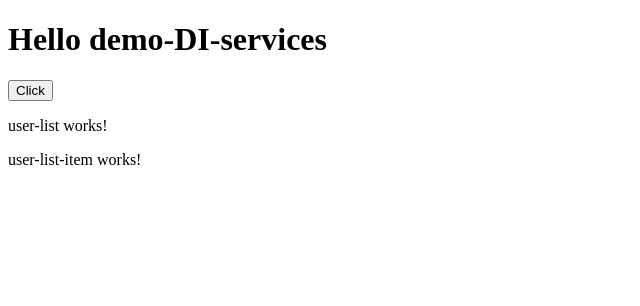
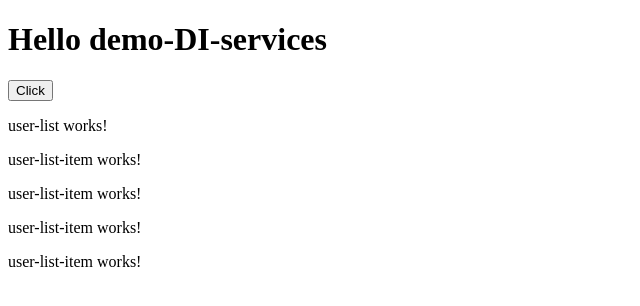
Before and after one commit to SvetlinGG/Angular-DI-Services, an Angular app in the folder demo-DI-services/: page / in a window 1280 px wide. Shown: the top 306 px of the page, without its empty margins (0-640 px from the left). Built offline with nearby package versions, Linux system fonts and the light colour scheme.

Commit message:
render user list

```diff
--- a/demo-DI-services/src/app/app.component.html
+++ b/demo-DI-services/src/app/app.component.html
@@ -2,4 +2,4 @@
 
 <button (click)="handleClick()">Click</button>
 
-<app-user-list />
+<app-user-list [users]="appUsers" />
--- a/demo-DI-services/src/app/user-list/user-list.component.html
+++ b/demo-DI-services/src/app/user-list/user-list.component.html
@@ -1,3 +1,7 @@
 <p>user-list works!</p>
 
-<app-user-list-item />
+
+
+@for (user of usersList; track $index) {
+    <app-user-list-item />
+}
--- a/demo-DI-services/src/app/user-list/user-list.component.ts
+++ b/demo-DI-services/src/app/user-list/user-list.component.ts
@@ -1,4 +1,4 @@
-import { Component } from '@angular/core';
+import { Component, Input } from '@angular/core';
 import { UserListItemComponent } from './user-list-item/user-list-item.component';
 
 @Component({
@@ -9,5 +9,5 @@ import { UserListItemComponent } from './user-list-item/user-list-item.component
   styleUrl: './user-list.component.css'
 })
 export class UserListComponent {
-
+  @Input('users') usersList = [];
 }
```
